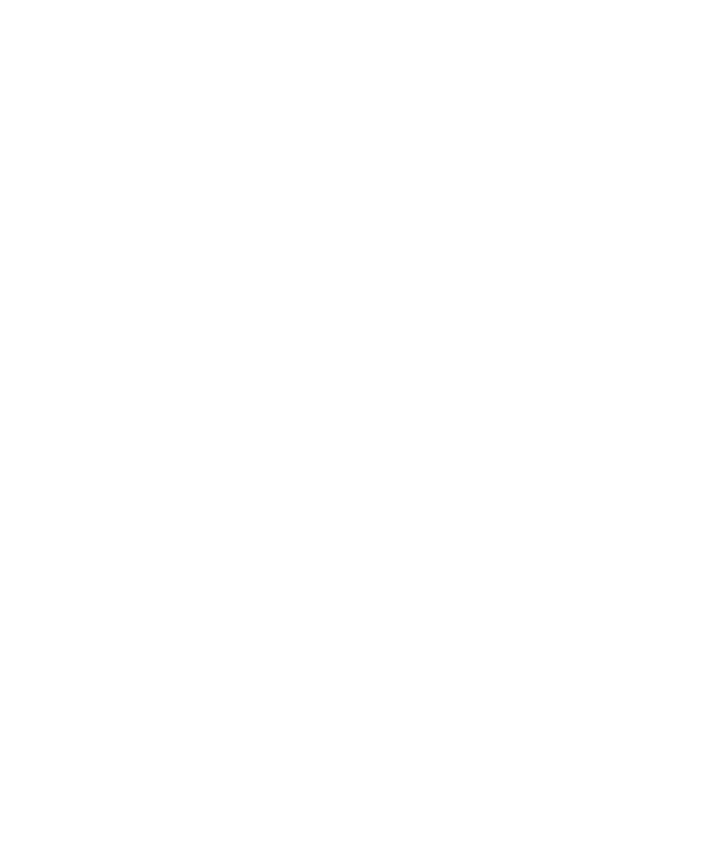
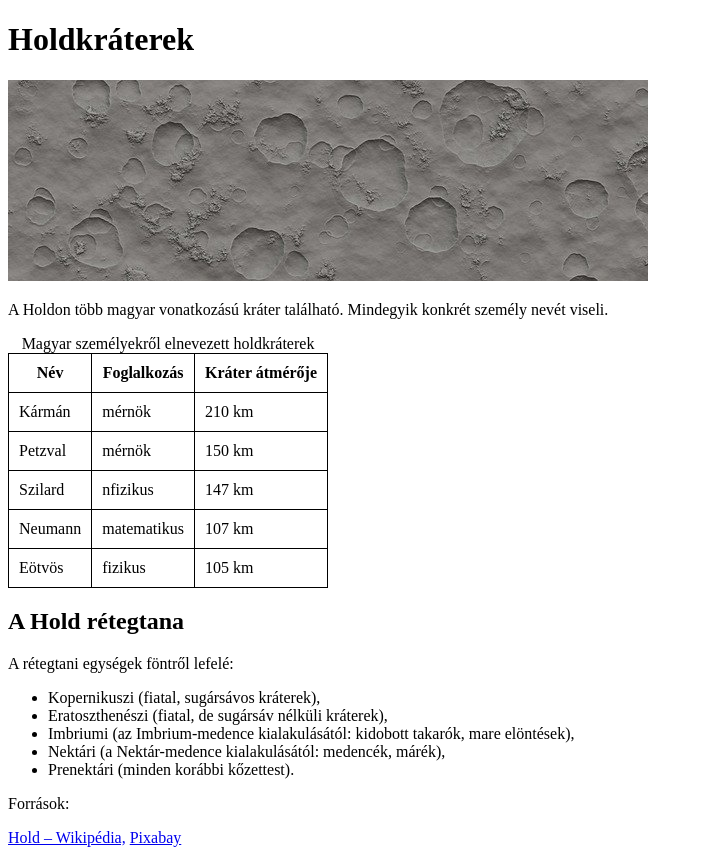
Before and after one commit to HamarKornel/Holdeiru240925, a plain HTML site: page index.html in a window 1280 px wide. Shown: the whole page, without its empty margins (0-703 px from the left). Before the commit the page ends 800 px from the top, so only its background shows below. Drawn offline with Linux system fonts and the light colour scheme.

Commit message:
html kész

```diff
--- a/index.html
+++ b/index.html
@@ -4,11 +4,66 @@
 <head>
     <meta charset="UTF-8">
     <link rel="stylesheet" href="stilus.css">
-    <title></title>
+    <title>Hold</title>
+    <meta name="keyword" keyword="hold, holdjáró">
+    <meta name="description" descriptiom="Az oldal a holdról szól">
+    <meta name="author" author="Hamar Kornél">
 </head>
+    <body>
+        <header>
+            <h1>Holdkráterek</h1>
+            <img src="kraterek.jpg" alt="holdkráterek">
+        </header>
+        <main>
+            <p>A Holdon több magyar vonatkozású kráter található. Mindegyik konkrét személy nevét viseli.</p>
 
-<body>
-
-</body>
-
+            <table>
+                <caption>Magyar személyekről elnevezett holdkráterek</caption>
+                <tr>
+                    <th>Név</th>
+                    <th>Foglalkozás</th>
+                    <th>Kráter átmérője</th>
+                </tr>
+                <tr>
+                    <td>Kármán</td>
+                    <td>mérnök</td>
+                    <td>210 km</td>
+                </tr>
+                <tr>
+                    <td>Petzval</td>
+                    <td>mérnök</td>
+                    <td>150 km</td>
+                </tr>
+                <tr>
+                    <td>Szilard</td>
+                    <td>nfizikus</td>
+                    <td>147 km</td>
+                </tr>
+                <tr>
+                    <td>Neumann</td>
+                    <td>matematikus</td>
+                    <td>107 km</td>
+                </tr>
+                <tr>
+                    <td>Eötvös</td>
+                    <td>fizikus</td>
+                    <td>105 km</td>
+                </tr>
+            </table>
+            <h2>A Hold rétegtana</h2>
+            A rétegtani egységek föntről lefelé:
+            <ul>
+                <li>Kopernikuszi (fiatal, sugársávos kráterek),</li>
+                <li>Eratoszthenészi (fiatal, de sugársáv nélküli kráterek),</li>
+                <li>Imbriumi (az Imbrium-medence kialakulásától: kidobott takarók, mare elöntések),</li>
+                <li>Nektári (a Nektár-medence kialakulásától: medencék, márék),</li>
+                <li>Prenektári (minden korábbi kőzettest).</li>
+            </ul>
+        </main>
+        <footer>
+        <p>Források: </p>
+            <a href="https://hu.wikipedia.org/wiki/Hold" target="_blank">Hold – Wikipédia,</a>
+            <a href="https://pixabay.com/hu/illustrations/z%C3%A1szl%C3%B3-fej-hold-kr%C3%A1ter-sz%C3%BCrke-hold-1571994/" target="_blank">Pixabay</a>
+        </footer>
+    </body>
 </html>
```
